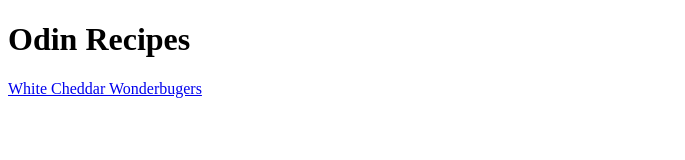
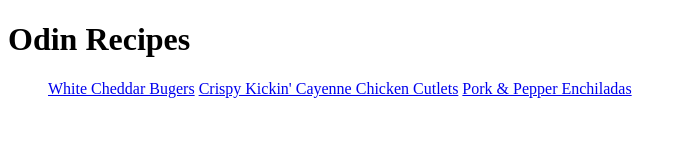
Before and after one commit to ale-munozz25/odin-recipes02, a plain HTML site: page index.html in a window 1280 px wide. Shown: the whole page, without its empty margins (0-685 px from the left). Drawn offline with Linux system fonts and the light colour scheme.

Commit message:
Add an unordered list of the recipes with links

```diff
--- a/index.html
+++ b/index.html
@@ -7,6 +7,10 @@
 
     <body>
         <h1>Odin Recipes</h1>
-        <a href="recipes/white-cheddar-burgers.html">White Cheddar Wonderbugers</a>
+        <ul>
+        <a href="recipes/white-cheddar-burgers.html">White Cheddar Bugers</a>
+        <a href="recipes/cayenne-chicken-cutlets.html">Crispy Kickin' Cayenne Chicken Cutlets</a>
+        <a href="recipes/pork-pepper-enchiladas.html">Pork & Pepper Enchiladas</a>
+    </ul>
     </body>
 </html>
```
